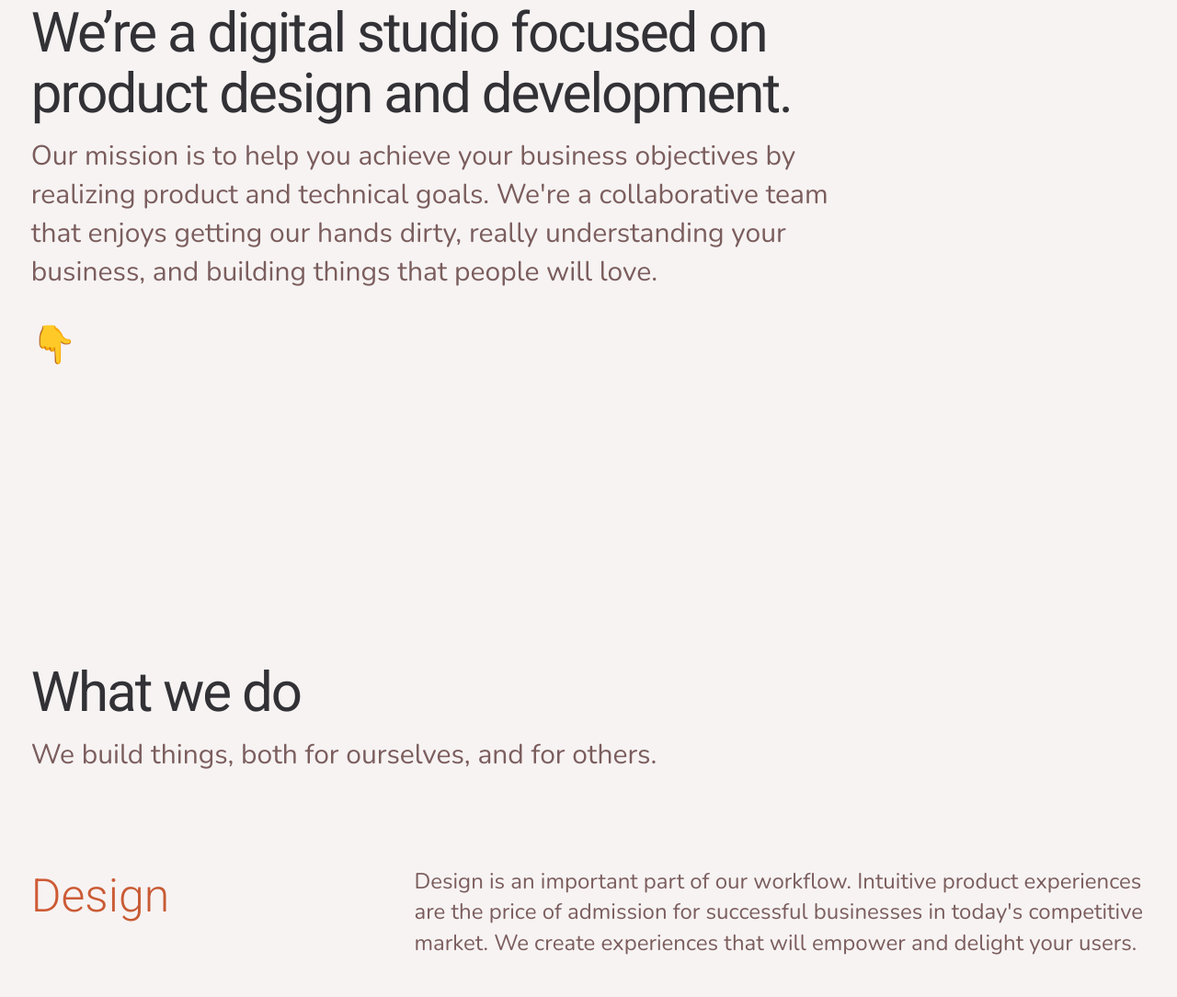
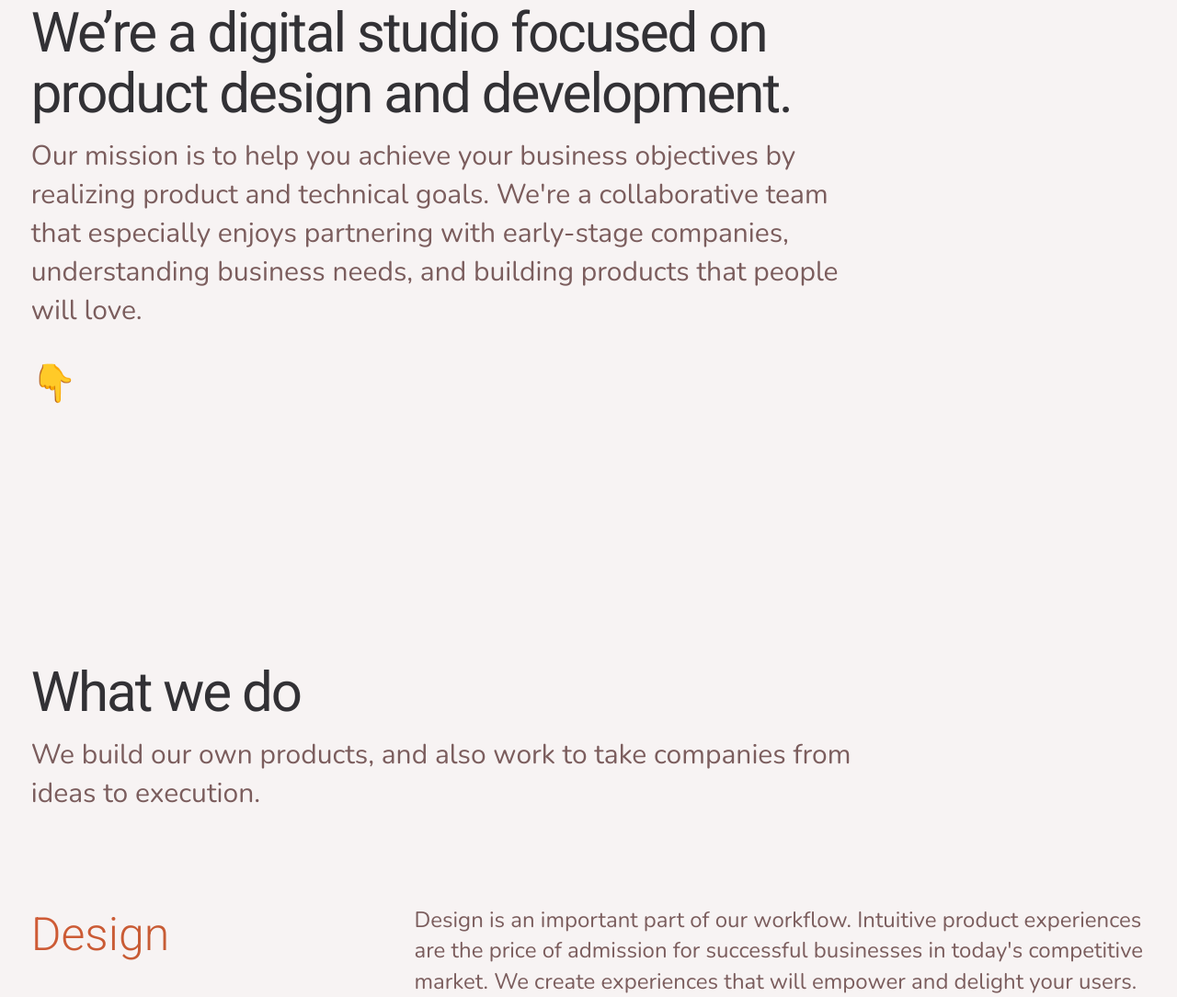
Before and after one commit to kfrost32/kfrost32.github.io, a plain HTML site: page index.html in a window 1280 px wide. Shown: the part 161-1245 px from the top of the page at 92% size. Drawn offline with nearby package versions, Linux system fonts and the light colour scheme; a script that the page names is missing.

Commit message:
copy update

```diff
--- a/index.html
+++ b/index.html
@@ -63,7 +63,7 @@
     <div class="row ">
       <div class="large-9 columns pad8y">
         <h1>We’re a digital studio focused on product design and development.</h1>
-        <p style="font-size: 30px;">Our mission is to help you achieve your business objectives by realizing product and technical goals. We're a collaborative team that enjoys getting our hands dirty, really understanding your business, and building things that people will love.</p>
+        <p style="font-size: 30px;">Our mission is to help you achieve your business objectives by realizing product and technical goals. We're a collaborative team that especially enjoys partnering with early-stage companies, understanding business needs, and building products that people will love.</p>
         <p style="font-size: 40px;" class="bounce">👇</p>
       </div>
     </div>
@@ -72,7 +72,7 @@
     <div class="row ">
       <div class="large-9 columns pad8t pad4b">
         <h1>What we do</h1>
-        <p style="font-size: 30px;">We build things, both for ourselves, and for others.</p>
+        <p style="font-size: 30px;">We build our own products, and also work to take companies from ideas to execution.</p>
       </div>
       <div class="large-12 columns what-we-do">
         <div class="row pad3y">
```
